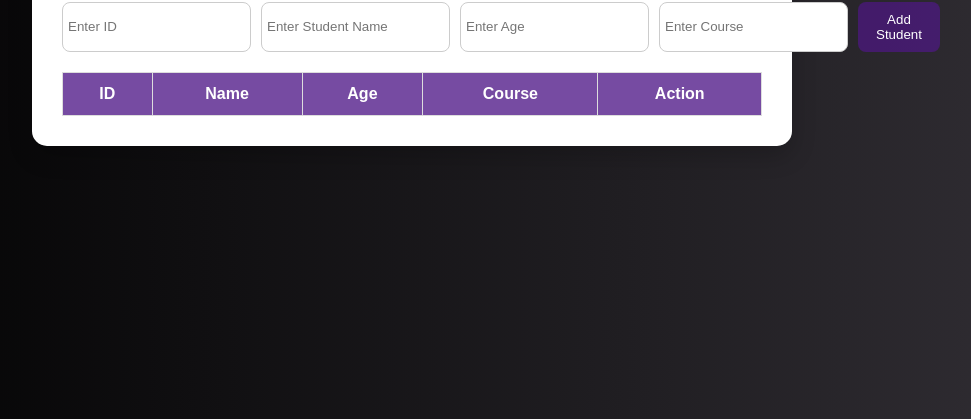
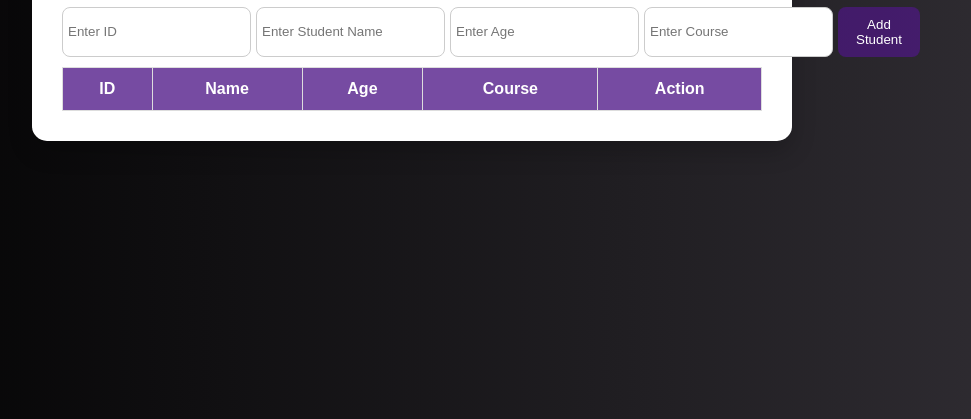
Before and after one commit to samanaaa-commits/Student-Management-System, a plain HTML site: page index.html in a window 1280 px wide. Shown: the part 381-800 px from the top of the page, without its empty margins (228-1199 px from the left). Drawn offline with Linux system fonts and the light colour scheme.

Commit message:
Update style.css

```diff
--- a/style.css
+++ b/style.css
@@ -23,8 +23,8 @@ h1 {
 
 .form {
     display: flex;
-    gap: 10px;
-    margin-bottom: 20px;
+    gap: 5px;
+    margin-bottom: 10px;
 }
 
 .form input {
```
